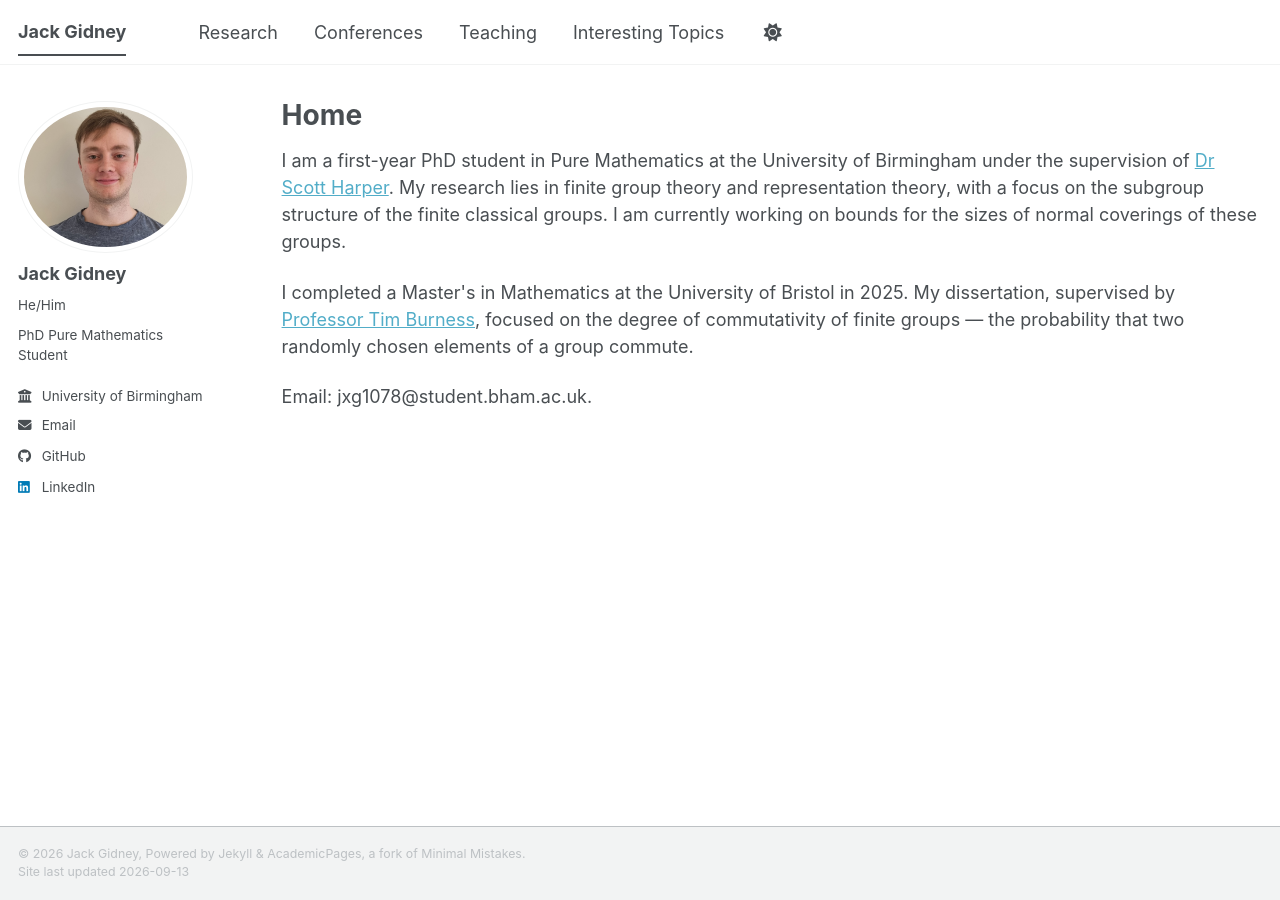
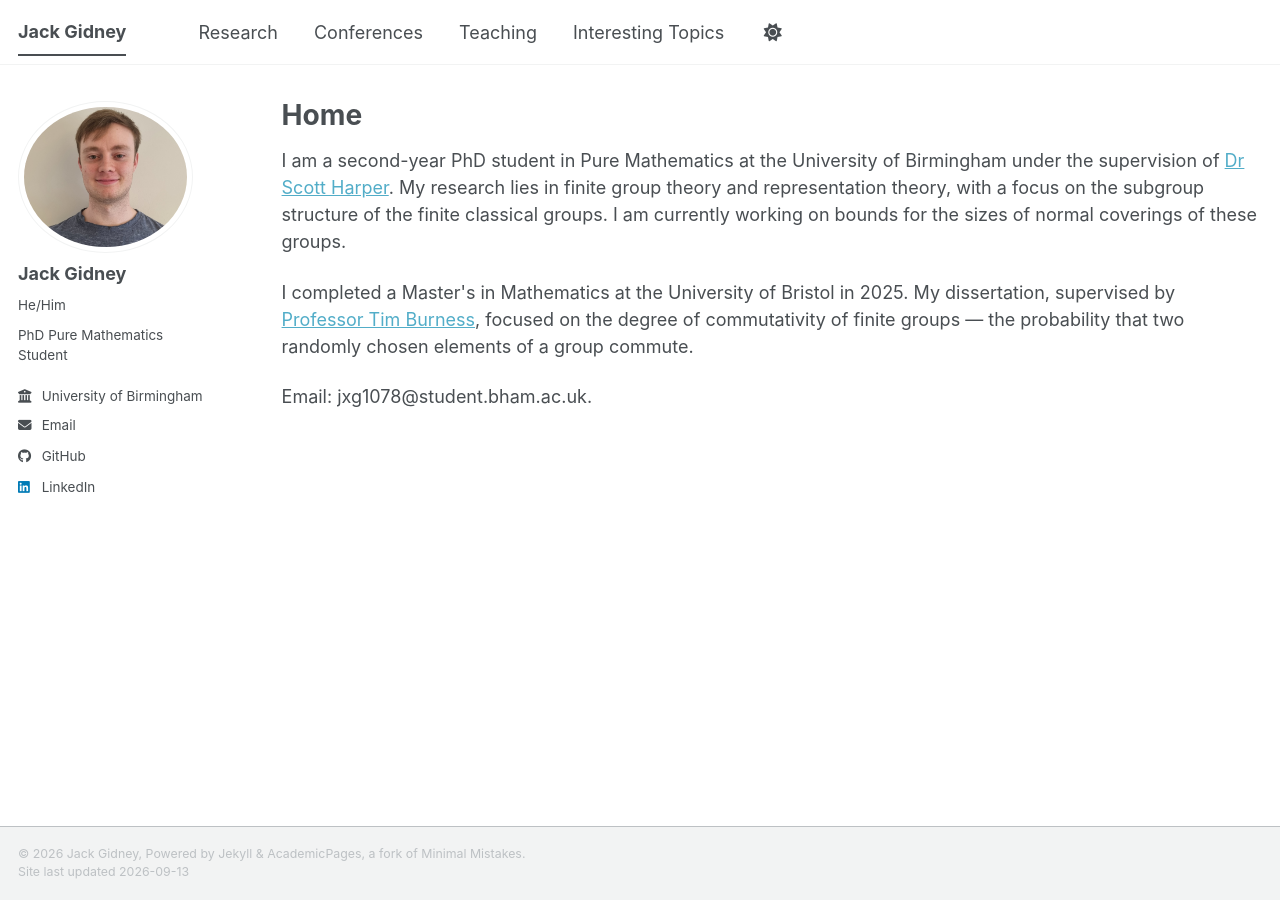
Before and after one commit to jgidney44/jgidney44.github.io, a Jekyll site: the page built from _pages/about.md, in a window 1280 px wide. Built offline with Jekyll 4.4.1, drawn with Linux system fonts in a browser that asks for light colours; a script bundle is joined from its source files by our own code; library files that are not in the unit come from our copies.

Commit message:
Update about.md

```diff
--- a/_pages/about.md
+++ b/_pages/about.md
@@ -8,7 +8,7 @@
   - /about.html
 ---
 
-<p>I am a first-year PhD student in Pure Mathematics at the University of Birmingham under the supervision of <a href="https://harper-scott.github.io/">Dr Scott Harper</a>. My research lies in finite group theory and representation theory,
+<p>I am a second-year PhD student in Pure Mathematics at the University of Birmingham under the supervision of <a href="https://harper-scott.github.io/">Dr Scott Harper</a>. My research lies in finite group theory and representation theory,
 with a focus on the subgroup structure of the finite classical groups. I am currently working on bounds for the sizes of normal coverings of these groups.</p>
 
 <p>I completed a Master's in Mathematics at the University of Bristol in 2025. My dissertation, supervised by <a href="https://seis.bristol.ac.uk/~tb13602/index.html">Professor Tim Burness</a>, focused on the degree of commutativity of finite groups — the probability that two
```
